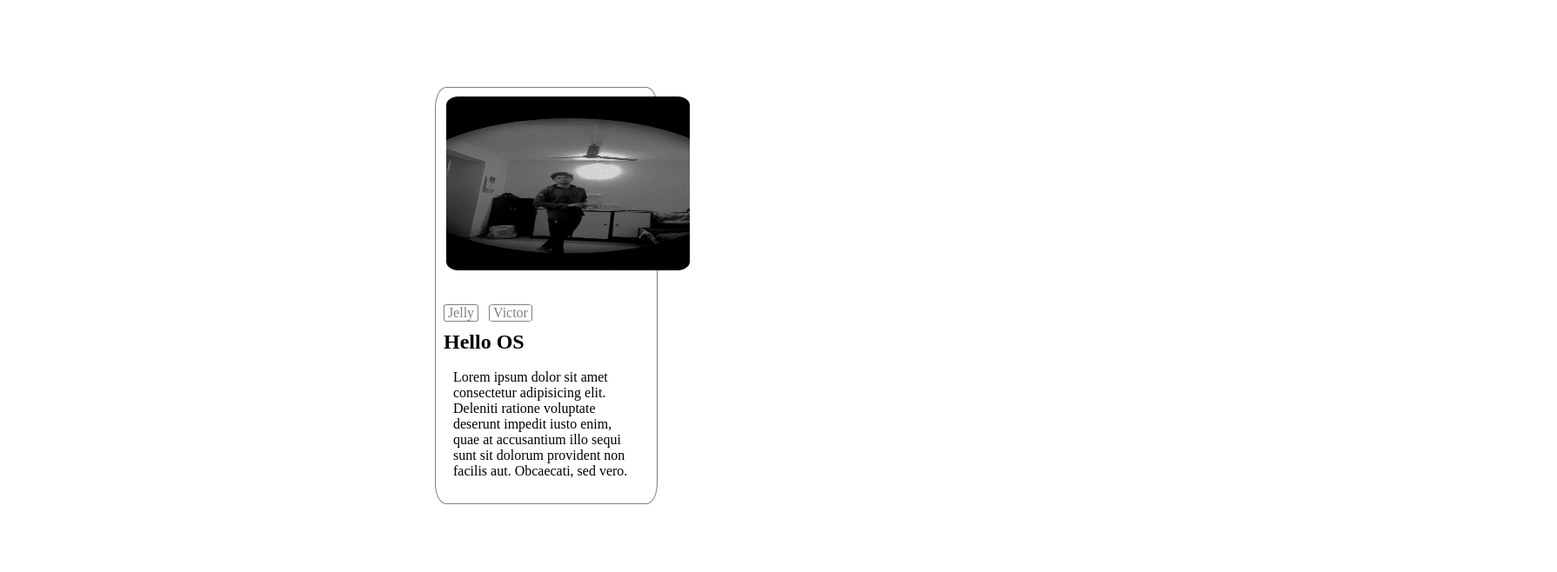
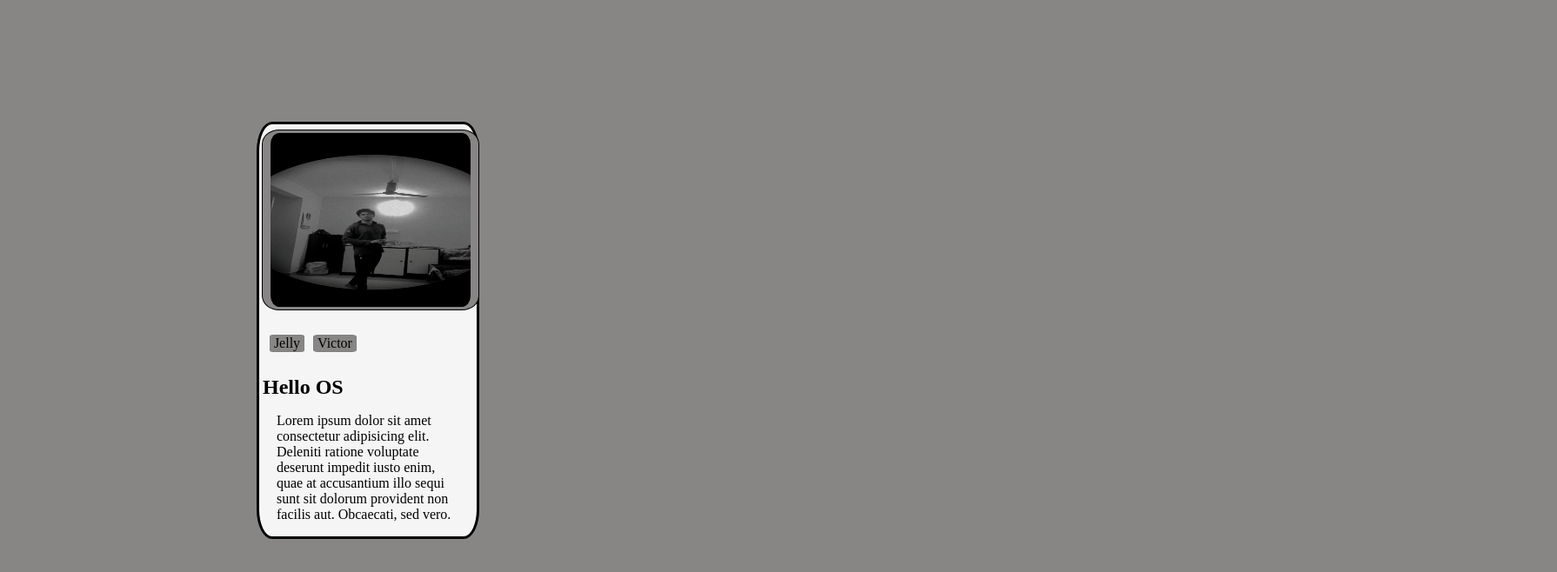
Before and after one commit to Viverun/WEB-DEVELOPMENT-LEARNING, a plain HTML site: page Exercise 3/index.html in a window 1280 px wide. Shown: the whole page at 87% size, 1790 px wide, since content can reach past the window. Drawn offline with Linux system fonts and the light colour scheme.

Commit message:
Add files via upload

```diff
--- a/Exercise 3/index.html
+++ b/Exercise 3/index.html
@@ -8,30 +8,38 @@
       * {
         margin: 0;
         padding: 0;
+        background-color: rgb(136, 133, 133);
       }
       .box {
         box-sizing: border-box;
         /* border-style: solid black; */
-        border: 1px solid gray;
+        border: 3px solid black;
         outline: 5px;
         box-sizing: border-box;
         height: 60vh;
         width: 20vw;
         position: relative;
-        left: 250px;
-        top: 100px;
-        border-radius: 5%;
+        left: 250px 2px;
+        top: 115px;
+        border-radius:7%;
         padding: 20px;
+        margin: 25px;
+        background-color: whitesmoke;
+
+
       }
 
       .box img {
-        margin: 0;
-        padding: 0;
+        margin:0;
+        padding: 3px 9px;
         position: relative;
-        left: -8px;
-        top: -10px;
+        left: -17px;
+        top: -14px;
+        width: 18vw;
         /* height: 100px; */
-        border-radius: 5%;
+        border-radius: 8%;
+        border: 1px solid black;
+
       }
 
       .mini {
@@ -42,11 +50,11 @@
         padding: 0;
         inline-size: 40px;
         position: relative;
-        left: 260px;
-        top: -130px;
-
+        left: 40px;
+        top: -145px;
+        color: #000;
         border-radius: 11%;
-        color: gray;
+        color: black;
         text-align: center;
       }
       .minion {
@@ -57,21 +65,28 @@
         padding: 0;
         inline-size: 50px;
         position: relative;
-        left: 312px;
-        top: -150px;
+        left:90px;
+        top: -165px;
+        color: black;
+
 
         border-radius: 11%;
-        color: gray;
+        /* color: gray; */
         text-align: center;
       }
       h2 {
         position: relative;
-        left: 260px;
+        left: 30px;
         top: -140px;
+        background-color: whitesmoke;
+        inline-size:100px;
+        padding: 2px;
       }
       p {
         position: relative;
         top: 100px;
+        background-color: whitesmoke;
+
       }
       #id{
 
@@ -79,8 +94,12 @@
         position:relative;
         left: 100px !important;
       }
+      .img{
+
+        padding: 10px;
+      }
       body {
-        transform: translateX(250px); /* Adjust the value as needed */
+        transform: translateX(270px); /* Adjust the value as needed */
     }
     </style>
   </head>
```
